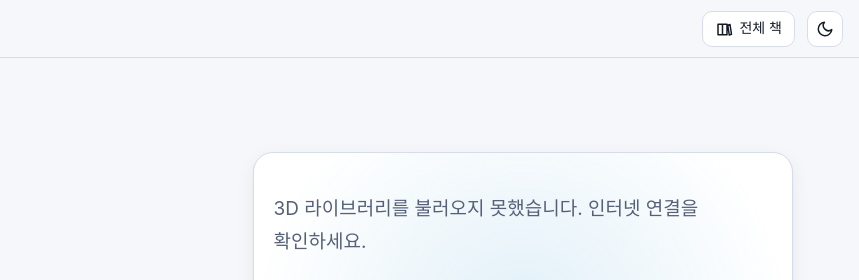
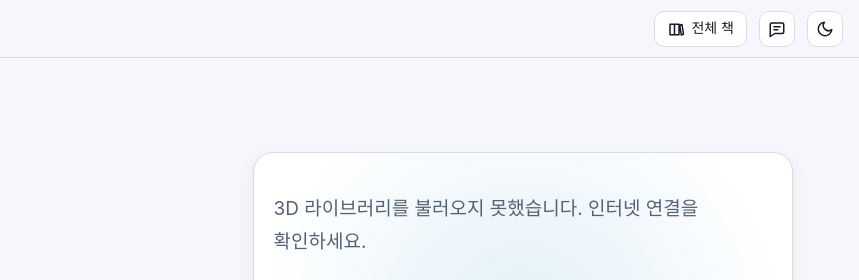
Before and after one commit to geniuskey/sensorbook, a website: page index.html in a window 1280 px wide. Shown: the top 280 px of the page, 421-1280 px from the left. Drawn offline with nearby package versions, Linux system fonts and the light colour scheme; a web font is replaced by a local one.

Commit message:
Add reader feedback shortcut to top bar

```diff
--- a/css/style.css
+++ b/css/style.css
@@ -138,6 +138,8 @@
   .sb-topbar .series-link { width: 36px; padding: 0; }
   .sb-topbar .series-link span { display: none; }
 }
+@media (max-width: 620px) { .sb-topbar .sb-logo small { display: none; } }
+@media (max-width: 420px) { .sb-topbar .sb-logo span { display: none; } }
 .sb-progress { position: absolute; left: 0; bottom: -1px; height: 2px; background: linear-gradient(90deg, var(--accent), var(--accent-2)); width: 0; }
 
 /* Drawer (chapter list) */
--- a/js/common.js
+++ b/js/common.js
@@ -412,6 +412,7 @@
     const root = body.dataset.root != null ? body.dataset.root : body.dataset.chapter ? "../" : "";
     const curSlug = body.dataset.chapter || "";
     const href = (slug) => (slug ? `${root}chapters/${slug}.html` : `${root}index.html`);
+    const feedbackUrl = "https://books.euiyun.com/feedback.html?book=sensorbook&page=" + encodeURIComponent(location.href);
 
     // top bar
     const bar = document.createElement("header");
@@ -423,6 +424,13 @@
       <a class="sb-btn series-link" href="https://books.euiyun.com/" aria-label="전체 책 보기" title="전체 책 보기"><svg width="18" height="18" viewBox="0 0 24 24" fill="none" stroke="currentColor" stroke-width="2" stroke-linecap="round" stroke-linejoin="round" aria-hidden="true"><path d="M4 5.5h6v14H4zM10 5.5h6v14h-6zM17 7l3-1 2 13-3 1z"/></svg><span>전체 책</span></a>
       <button class="sb-btn icon" id="sb-theme" aria-label="테마 전환"></button>
       <div class="sb-progress" id="sb-progress"></div>`;
+    const feedbackButton = document.createElement("a");
+    feedbackButton.className = bar.className.replace("-topbar", "-btn") + " icon feedback-button";
+    feedbackButton.href = feedbackUrl;
+    feedbackButton.setAttribute("aria-label", "독자 의견 보내기");
+    feedbackButton.title = "독자 의견 보내기";
+    feedbackButton.innerHTML = '<svg width="18" height="18" viewBox="0 0 24 24" fill="none" stroke="currentColor" stroke-width="2" stroke-linecap="round" stroke-linejoin="round" aria-hidden="true"><path d="M5 4h14a2 2 0 0 1 2 2v10a2 2 0 0 1-2 2H9l-6 4V6a2 2 0 0 1 2-2z"/><path d="M8 9h8M8 13h5"/></svg>';
+    bar.querySelector("[id$='-theme']").before(feedbackButton);
     body.prepend(bar);
 
     // drawer
@@ -502,8 +510,8 @@
       코드 <a href="https://github.com/geniuskey/sensorbook/blob/main/LICENSE-MIT">MIT</a> ·
       <a href="https://github.com/geniuskey/sensorbook/blob/main/LICENSE.md">라이선스 안내</a>`;
     const feedbackLink = document.createElement("a");
-    feedbackLink.href = "https://books.euiyun.com/feedback.html?book=sensorbook&page=" + encodeURIComponent(location.href);
-    feedbackLink.textContent = "오류·질문·제안";
+    feedbackLink.href = feedbackUrl;
+    feedbackLink.textContent = "독자 의견";
     foot.append(" · ", feedbackLink);
     body.appendChild(foot);
 
```
